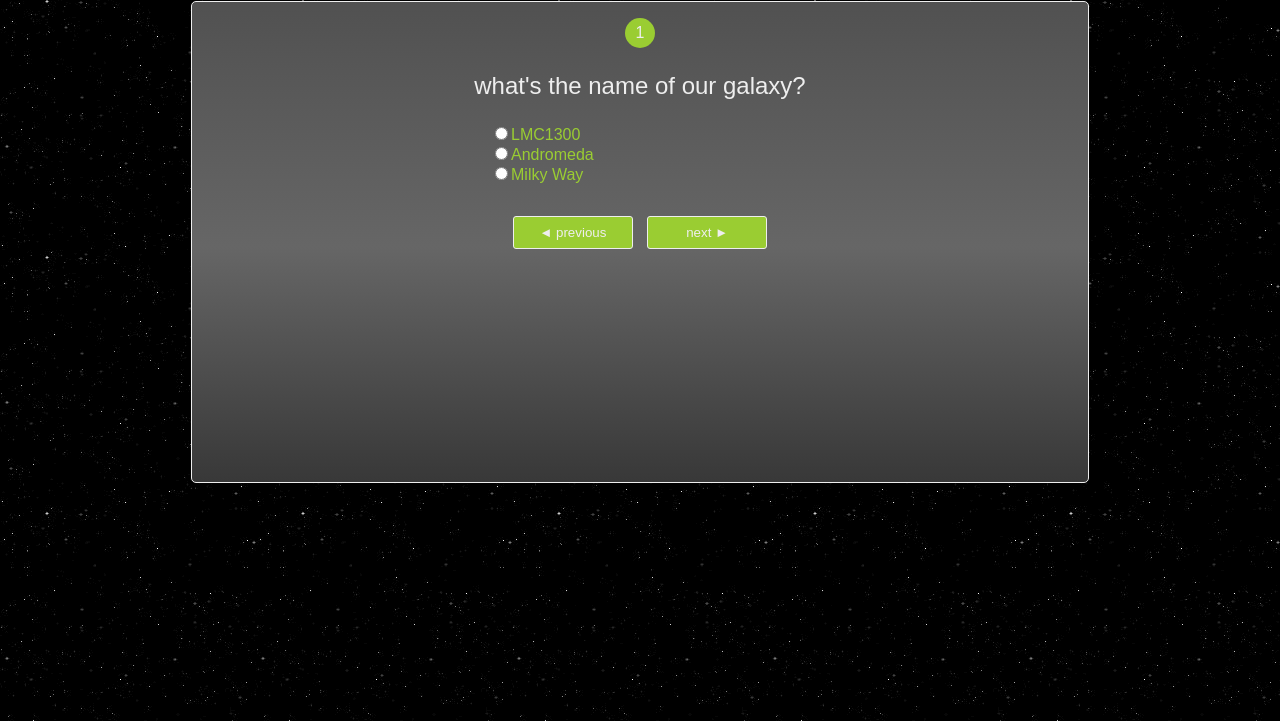
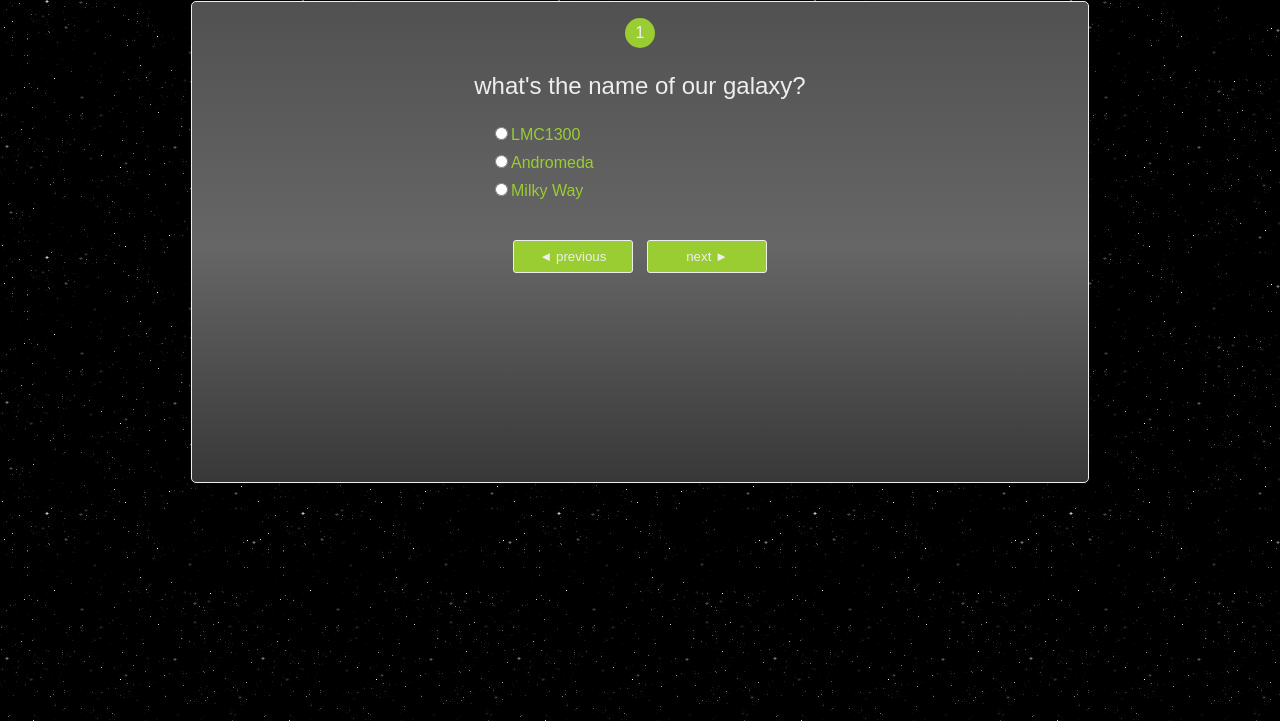
Before and after one commit to NoamAvisrur/Quiz, a plain HTML site: page index.html in a window 1280 px wide. Both pictures are taken after a click on the button "Start Quiz". Shown: the part 79-800 px from the top of the page. Drawn offline with Linux system fonts and the light colour scheme; a web font is replaced by a local one.

Commit message:
fixed some css

```diff
--- a/js/main.js
+++ b/js/main.js
@@ -24,8 +24,6 @@ app.controller('mainCtrl', function(DataService){
 
     this.getValue = function($index){
         DataService.answers[this.i] = this.answers[this.i];
-        console.log(DataService.answers);
-        console.log(this.answers);
     }
 
     this.submit = function(){
@@ -35,18 +33,13 @@ app.controller('mainCtrl', function(DataService){
 
     this.calculate = function(){
         var pointsPerQ = 100/this.data.length;
-        console.log(pointsPerQ);
         this.score = 0;
          for (var i = 0; i < this.data.length; i++){
-             console.log (this.data[i].A);
-             console.log(DataService.answers[i]);
              if(this.data[i].A === DataService.answers[i]){
                  this.score += pointsPerQ;
                  this.rightAnswers.push(DataService.answers[i]);
              }
         }
-        console.log(this.score);
-        console.log(this.rightAnswers);
     }
 
     this.rightAnswers = [];
--- a/maincss.css
+++ b/maincss.css
@@ -83,6 +83,10 @@ main{
     color: yellowgreen;
 }
 
+label{
+   margin-bottom: 0.5rem;
+}
+
 
 /*------------------ media queries --------------------*/
 
```
Also changed, not shown: js/ServiceData.js (indentation only).
